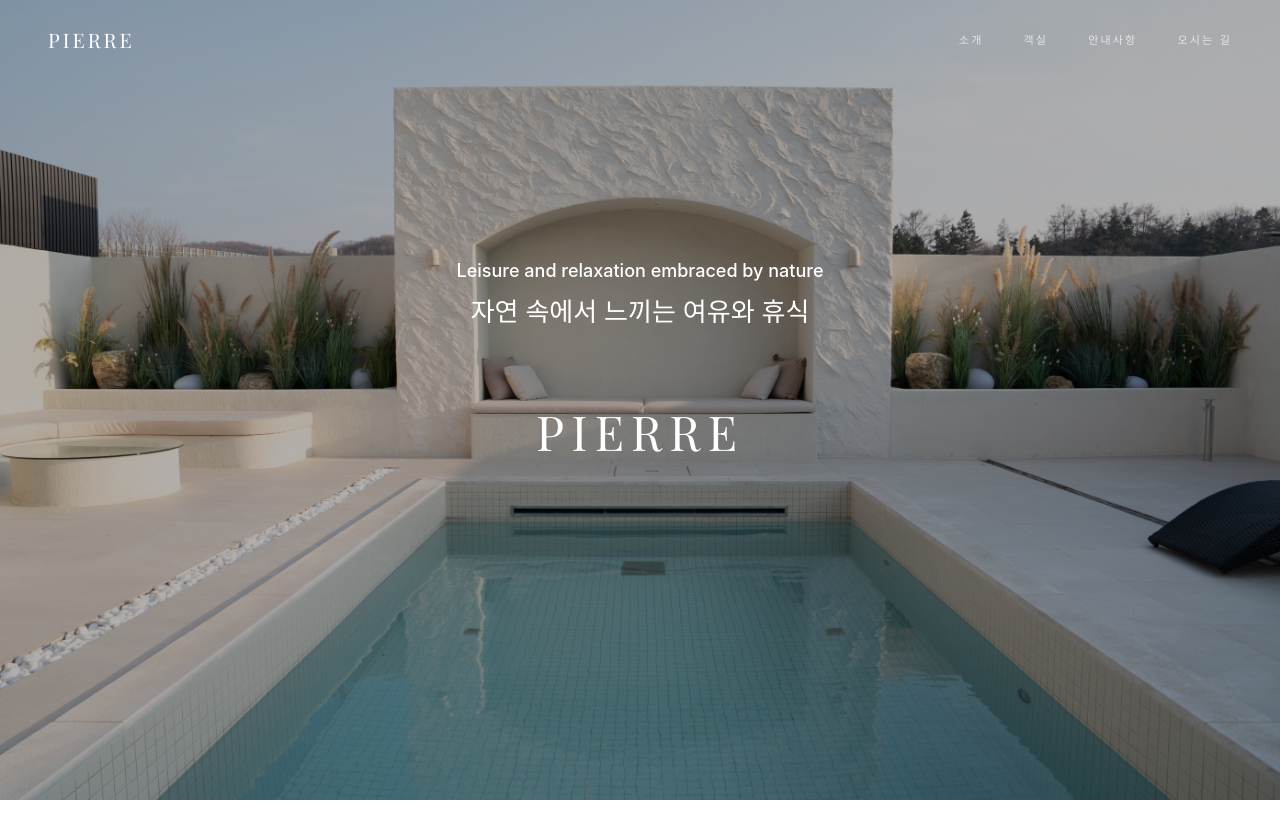
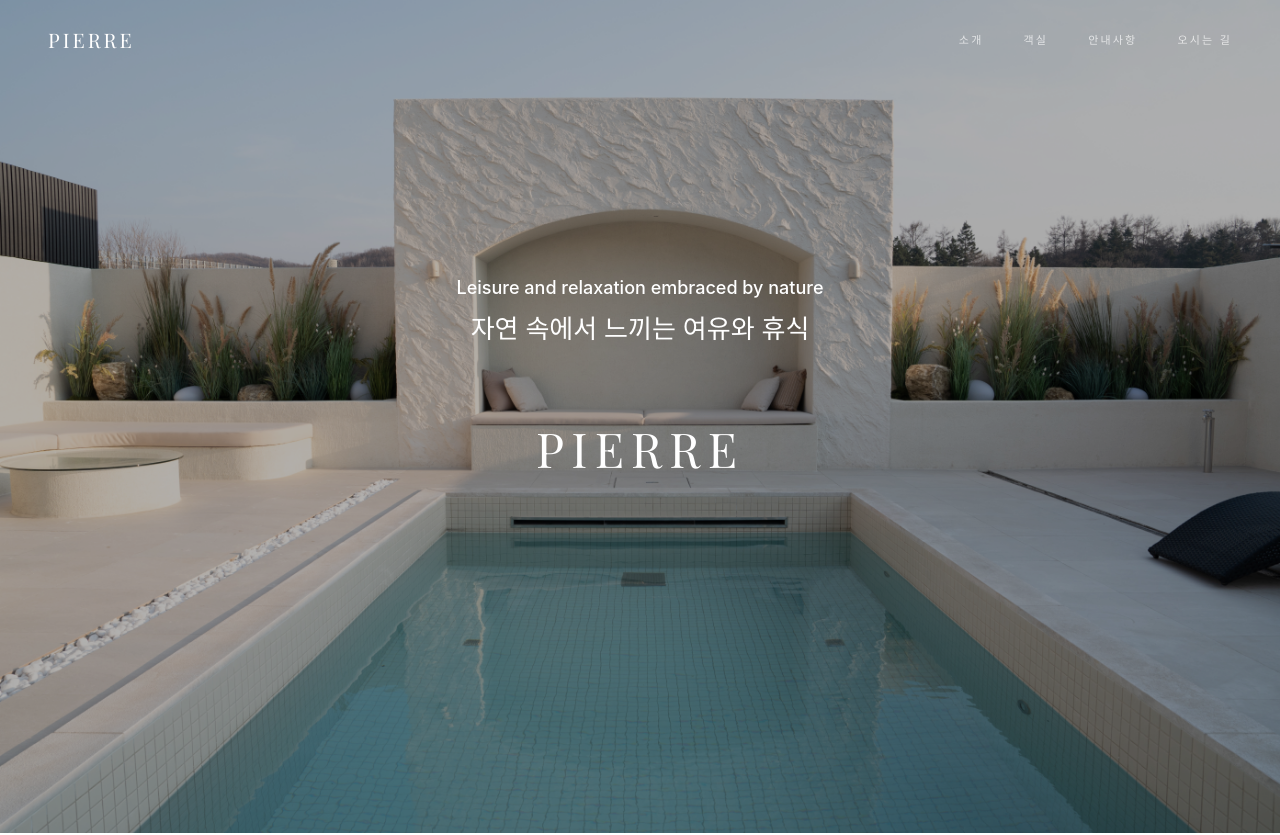
Before and after one commit to gustn0117/pierre-stay, a Next.js app: page / in a window 1280 px wide. Shown: the top 835 px of the page. Built offline with nearby package versions, Linux system fonts and the light colour scheme.

Commit message:
Show full hero image on all screens (aspect-ratio based)
Co-Authored-By: Claude Opus 4.6 (1M context) <noreply@anthropic.com>

```diff
--- a/src/app/page.tsx
+++ b/src/app/page.tsx
@@ -9,8 +9,8 @@ import ScrollGallery from "@/components/ScrollGallery";
    ───────────────────────────── */
 function Hero() {
   return (
-    <section className="relative flex flex-col items-center justify-center overflow-hidden bg-neutral-900 aspect-[1393/907] md:aspect-auto md:h-[800px]">
-      <img src="/hero.jpg" alt="PIERRE 풀빌라" className="absolute inset-0 w-full h-full object-contain md:object-cover md:object-[center_35%]" />
+    <section className="relative flex flex-col items-center justify-center overflow-hidden bg-neutral-900 aspect-[1393/907]">
+      <img src="/hero.jpg" alt="PIERRE 풀빌라" className="absolute inset-0 w-full h-full object-contain" />
       <div className="absolute inset-0 bg-black/30" />
       <div className="relative z-10 text-center text-white mt-12 md:mt-0 px-6 -translate-y-[1cm]">
         <p className="mb-2" style={{ fontSize: "clamp(14px, 2.2vw, 18px)", fontWeight: 500 }}>
```
